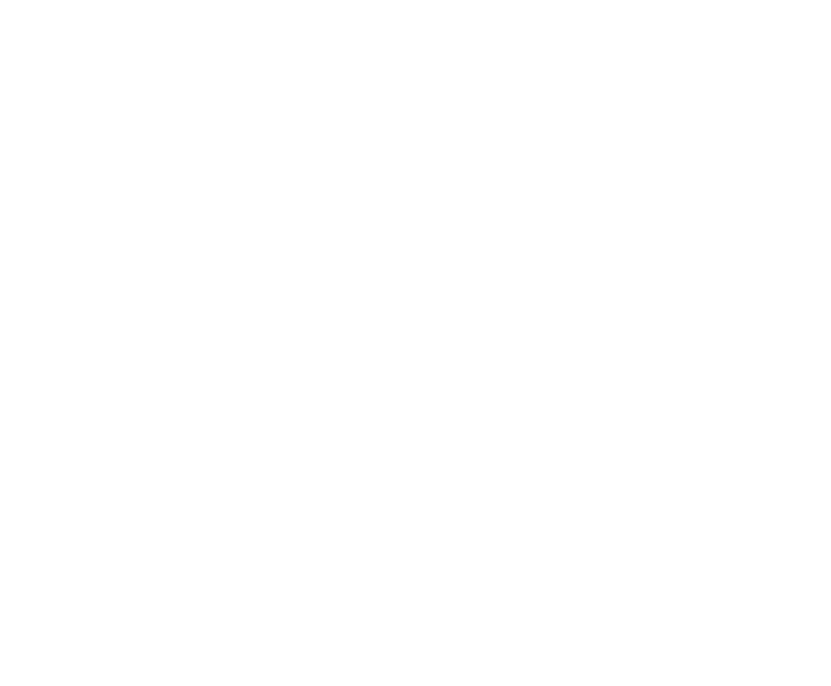
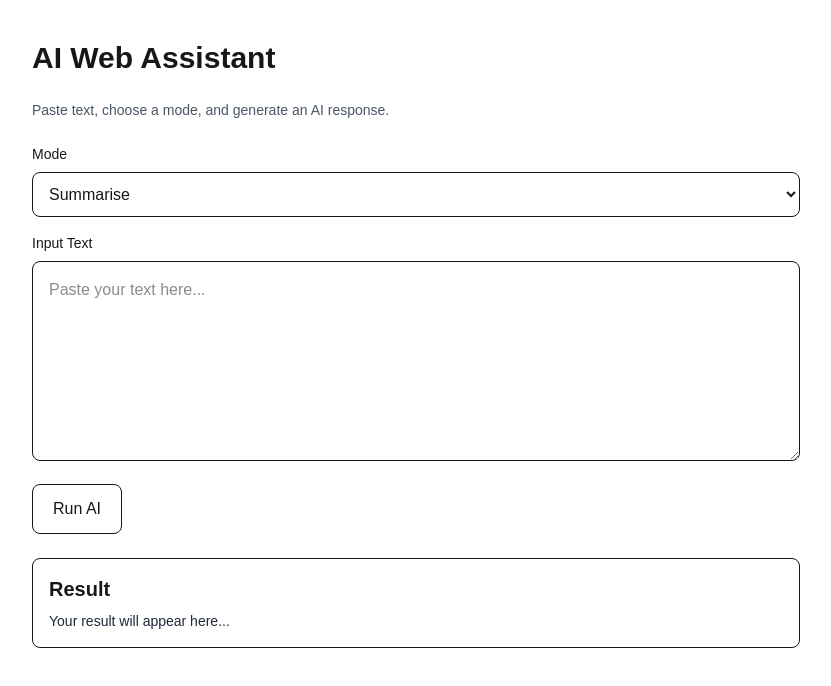
Before and after one commit to hasnathg/ai-web-assistant, a Next.js app: page / in a window 1280 px wide. Shown: the top 686 px of the page, without its empty margins (224-1055 px from the left). Built offline with nearby package versions, Linux system fonts and the light colour scheme.

Commit message:
Add textarea UI and connect frontend to AI API

```diff
--- a/app/api/ai/route.ts
+++ b/app/api/ai/route.ts
@@ -8,6 +8,7 @@ export async function POST(request: Request) {
     try{
         const body = await request.json();
         const text = body.text;
+        const mode = body.mode;
 
         if (!text || typeof text !=="string") {
             return Response.json(
@@ -16,9 +17,21 @@ export async function POST(request: Request) {
             );
         }
 
+        let prompt = "";
+
+        if (mode === "summarise"){
+            prompt = `Summarise this in 3 short bullet points:\n\n${text}`;
+        } else if (mode === "rewrite") {
+            prompt = `Rewrite this text in a clearer and more professional tone:\n\n${text}`;
+        } else if (mode === "extract-json") {
+        prompt = `Extract key information from this text and return valid JSON:\n\n${text}`;
+        } else {
+        prompt = text;
+        }
+
         const response = await client.responses.create({
             model: "gpt-5-nano",
-            input: `Summarise this in 3 short bullet points:\n\n${text}`,
+            input: prompt,
         });
 
         return Response.json({
--- a/app/page.tsx
+++ b/app/page.tsx
@@ -1,7 +1,85 @@
+"use client";
 
+import { useState } from "react";
+
+type Mode = "summarise" | "rewrite" | "extract-json";
 
 export default function Home() {
+
+  const [text, setText] = useState("");
+  const [mode, setMode] = useState<Mode>("summarise");
+  const [result, setResult] = useState("");
+
+  async function handleRunAi(){
+    try{
+      setResult("Loading...");
+
+      const res = await fetch("api/ai",{
+        method: "POST",
+        headers: {
+          "Content-Type": "application/json",
+        },
+        body: JSON.stringify({text, mode})
+      });
+
+      const data = await res.json();
+
+      if(!res.ok){
+        throw new Error(data.error || "Request failed");
+      }
+
+      setResult(data.output);
+    } catch(err){
+      setResult(
+        err instanceof Error ? err.message : "Something went wrong"
+      );
+    }
+  }
+
   return (
- <></>
+ <main className="min-h-screen bg-white px-6 py-10">
+  <div className="mx-auto max-w-3xl">
+    <h1 className="text-3xl font-bold mb-6">AI Web Assistant</h1>
+     <p className="mb-6 text-sm text-gray-600">
+          Paste text, choose a mode, and generate an AI response.
+     </p>
+
+     <div className="mb-4">
+      <label htmlFor="mode" className="mb-2 block text-sm font-medium">Mode</label>
+      <select name="" id="mode" value={mode}
+      onChange={(e)=> setMode(e.target.value as Mode)}
+      className="w-full rounded-lg border p-3">
+        <option value="summarise">Summarise</option>
+        <option value="rewrite">Rewrite</option>
+        <option value="extract-json">Extract JSON</option>
+      </select>
+     </div>
+
+     <div className="mb-4" >
+      <label htmlFor="text" className="mb-2 block text-sm font-medium">Input Text</label>
+
+      <textarea className="w-full border rounded-lg p-4 min-h-50"
+      placeholder="Paste your text here..."
+      id="text"
+      value={text}
+      onChange={(e)=> setText(e.target.value)} />
+      </div>
+
+      <button
+      type="button"
+      onClick={handleRunAi}
+      className="rounded-lg border px-5 py-3 font-medium">
+        Run AI
+        </button>
+
+        <div className="mt-6 rounded-lg border p-4">
+        <h2 className="text-xl font-semibold mb-2">Result</h2>
+        <p className="whitespace-pre-wrap text-sm text-gray-800">{result || "Your result will appear here..."}</p>
+
+        </div>
+
+        </div>
+
+        </main>
   );
 }
```
